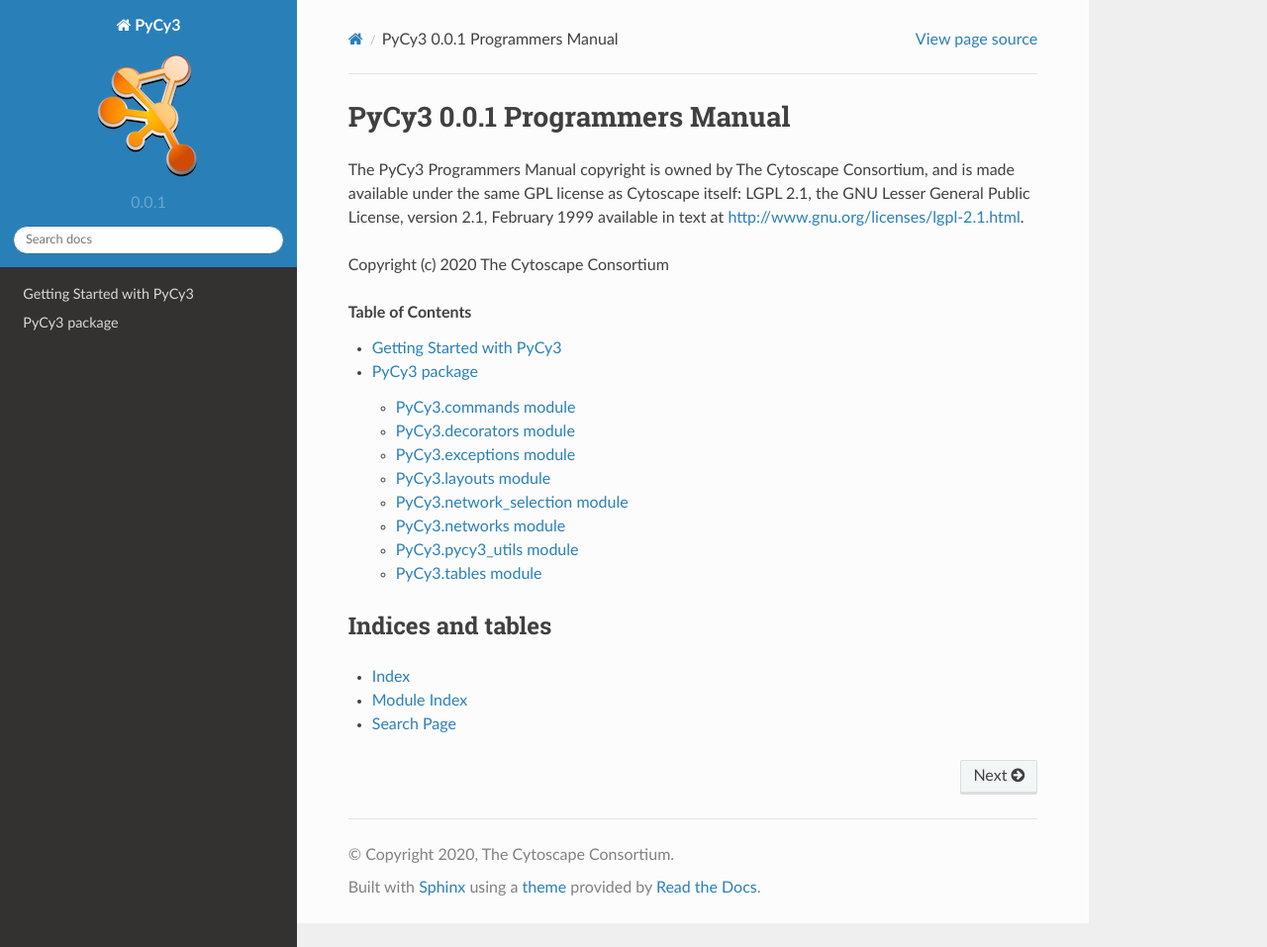
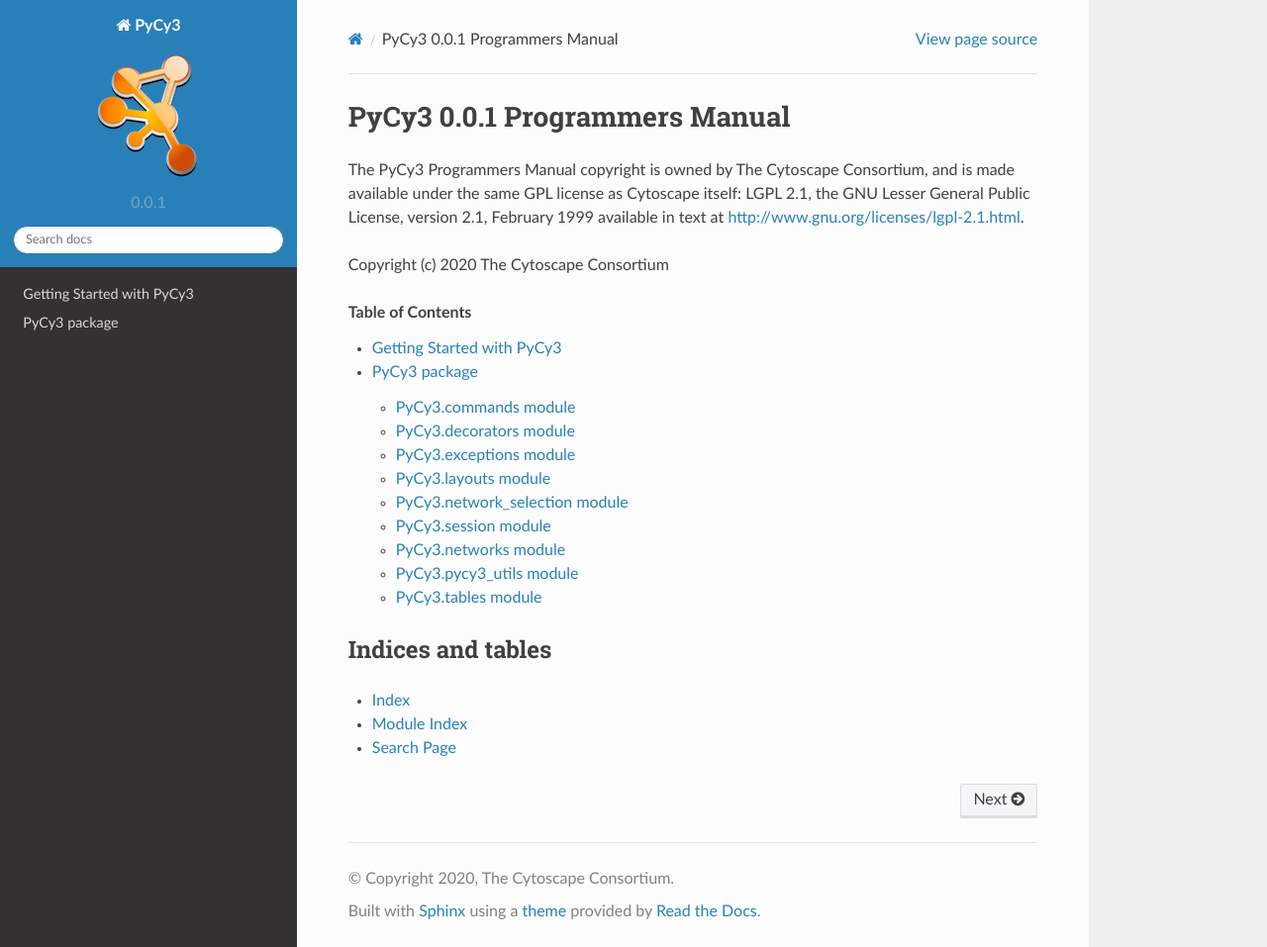
Before and after one commit to cytoscape/py4cytoscape, a Sphinx documentation site: the page built from doc/index.rst, in a window 1280 px wide and 957 px high. Shown: the whole window at 99% size. Built offline with Sphinx 7.4.7 and the Read the Docs theme 2.0.0, drawn with Linux system fonts in a browser that asks for light colours.

Commit message:
Added session.py to documentation master

```diff
--- a/doc/PyCy3.rst
+++ b/doc/PyCy3.rst
@@ -47,6 +47,14 @@
     :undoc-members:
     :show-inheritance:
 
+PyCy3.session module
+---------------------
+
+.. automodule:: PyCy3.session
+    :members:
+    :undoc-members:
+    :show-inheritance:
+
 PyCy3.networks module
 ---------------------
 
```
